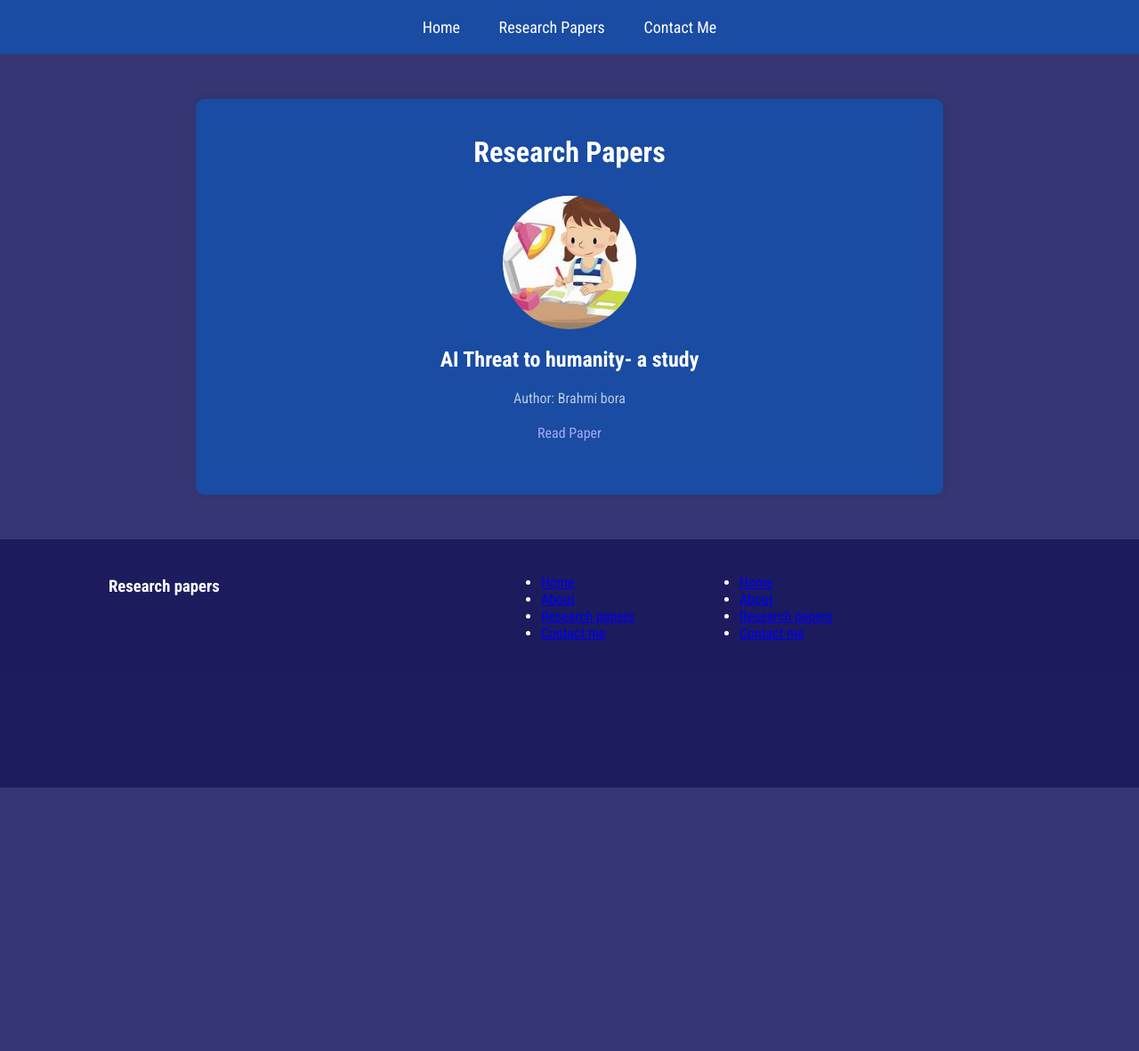
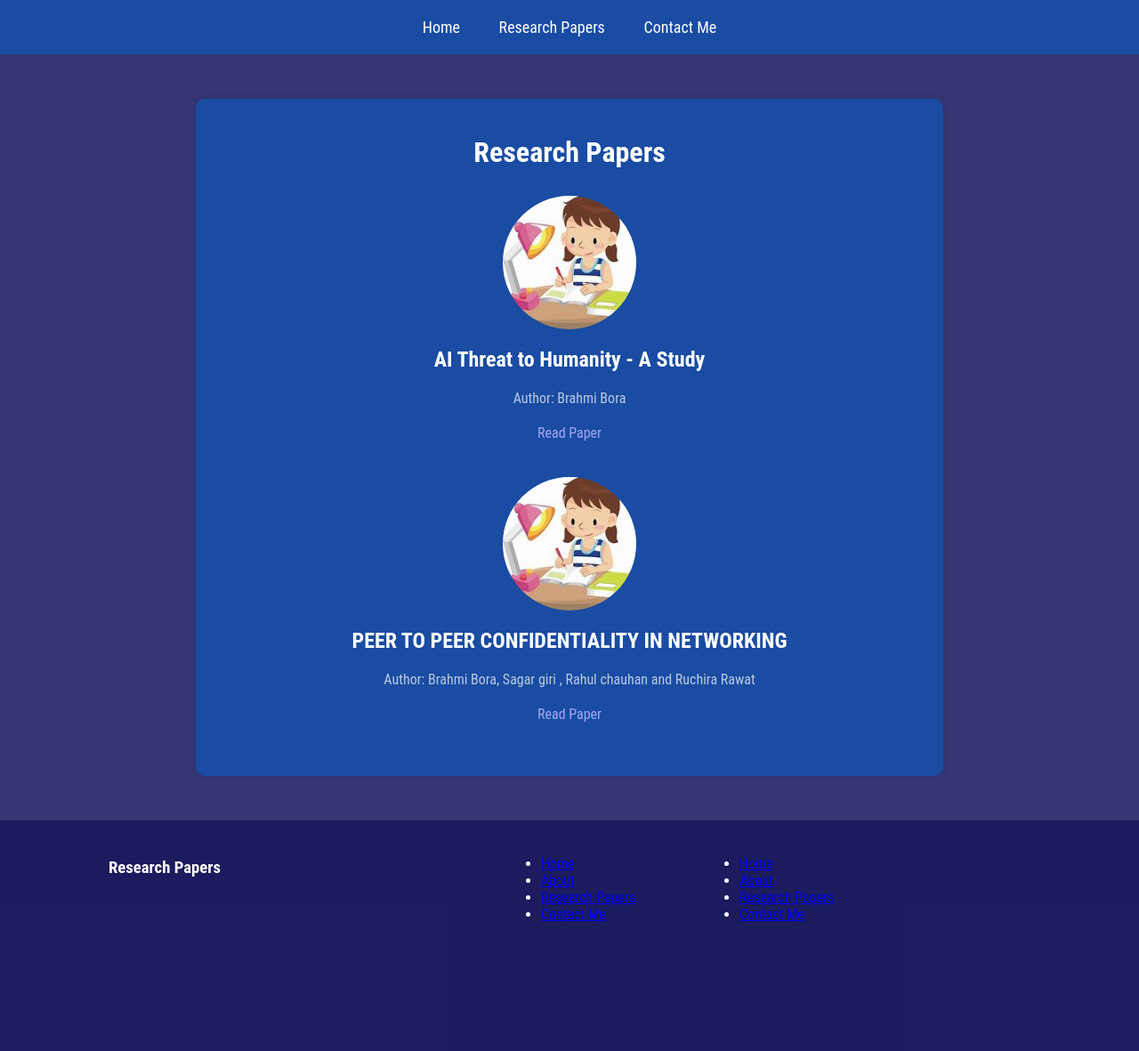
Before and after one commit to brahmibora/port, a plain HTML site: page research.html in a window 1280 px wide. Shown: the whole page at 89% size. Before the commit the page ends 885 px from the top, so only its background shows below. Drawn offline with Linux system fonts and the light colour scheme.

Commit message:
Update research.html

```diff
--- a/research.html
+++ b/research.html
@@ -5,7 +5,6 @@
     <meta name="viewport" content="width=device-width, initial-scale=1.0">
     <title>Research Papers</title>
     <link rel="preconnect" href="https://fonts.gstatic.com" crossorigin>
-    <link href="https://fonts.googleapis.com/css2?family=Roboto+Condensed:ital,wght@0,100..900;1,100..900&display=swap" rel="stylesheet">
     <style>
         body {
             font-family: 'Roboto Condensed', sans-serif;
@@ -72,20 +71,14 @@
         .paper a:hover {
             color: #6f6fe8;
         }
-        .footer{
+        .footer {
             background-color: rgba(3, 3, 74, 0.516);
             height: 233px;
-
-
-        }
-
-        .footer{
             display: flex;
             padding: 23px 122px;
         }
-        .footer>div{
-            width:223px;
-
+        .footer > div {
+            width: 223px;
         }
     </style>
 </head>
@@ -100,42 +93,43 @@
 
         <div class="paper">
             <img src="resr.jpeg" alt="Research Paper">
-            <h2>AI Threat to humanity- a study</h2>
-            <p>Author: Brahmi bora</p>
-            <a href="brahmi paper sep2023.pdf" target="_blank">Read Paper</a>
+            <h2>AI Threat to Humanity - A Study</h2>
+            <p>Author: Brahmi Bora</p>
+            <a href="brahmi-paper-sep2023.pdf" target="_blank">Read Paper</a>
         </div>
 
-        <!-- Add more research papers with similar structure -->
+        <!-- New Research Paper -->
+        <div class="paper">
+            <img src="resr.jpeg" alt="Research Paper">
+            <h2>PEER TO PEER CONFIDENTIALITY IN NETWORKING</h2>
+            <p>Author: Brahmi Bora, Sagar giri , Rahul chauhan and Ruchira Rawat </p>
+            <a href="A2 Sec-Peer To Peer Confidentiality in networking.docx" target="_blank">Read Paper</a>
+        </div>
 
     </div>
-</body>
     <footer>
         <div class="footer">
             <div class="first">
-            <h3>Research papers</h3>
+                <h3>Research Papers</h3>
             </div>
-        <div class="second">
-
-        </div>
+            <div class="second"></div>
             <div class="third">
                 <ul>
                     <li><a href="index.html">Home</a></li>
                     <li><a href="about.html">About</a></li>
-                <li><a href="research.html">Research papers</a></li>
-
-                 <li><a href="contact.html">Contact me</a></li>
+                    <li><a href="research.html">Research Papers</a></li>
+                    <li><a href="contact.html">Contact Me</a></li>
                 </ul>
             </div>
             <div class="fourth">
                 <ul>
                     <li><a href="index.html">Home</a></li>
                     <li><a href="about.html">About</a></li>
-                <li><a href="research.html">Research papers</a></li>
-
-                 <li><a href="contact.html">Contact me</a></li>
+                    <li><a href="research.html">Research Papers</a></li>
+                    <li><a href="contact.html">Contact Me</a></li>
                 </ul>
             </div>
         </div>
-
     </footer>
+</body>
 </html>
```
Lines whose indentation alone changed are shown as unchanged.
